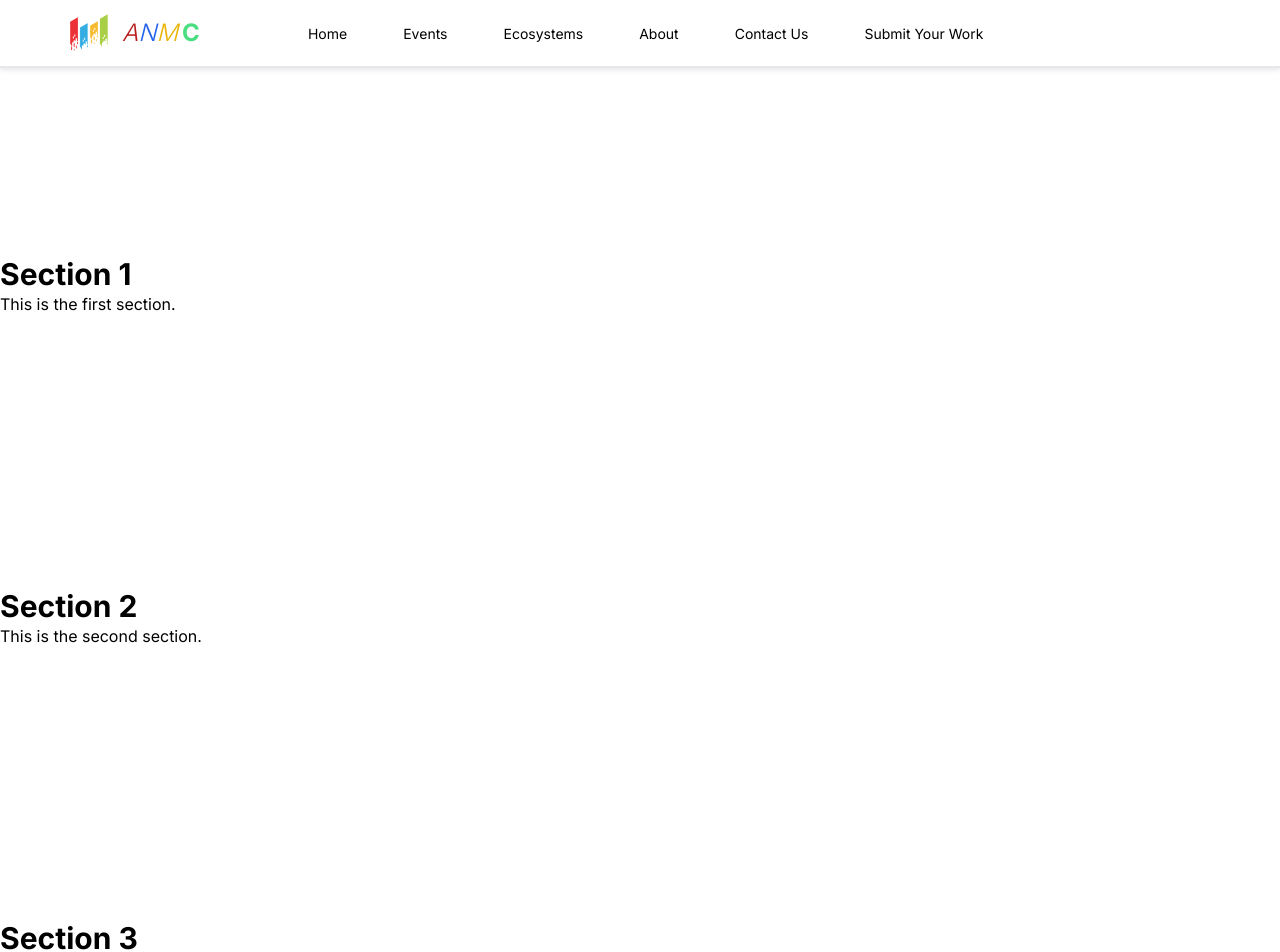
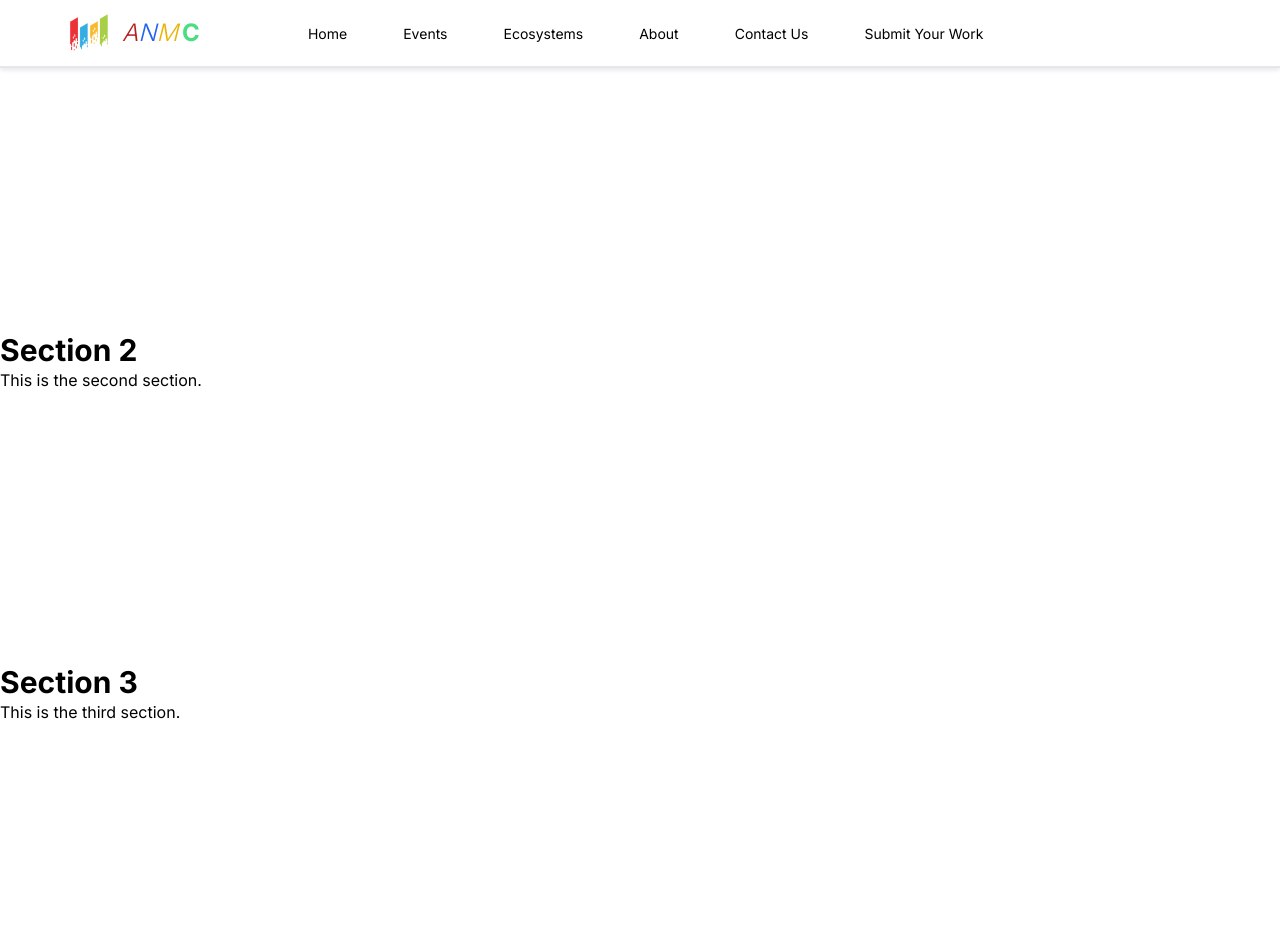
Before and after one commit to PEPPERLYL/anmc, a Next.js app: page / in a window 1280 px wide. Shown: the top 952 px of the page. Built offline with nearby package versions, Linux system fonts and the light colour scheme.

Commit message:
third commit-4

```diff
--- a/app/globals.css
+++ b/app/globals.css
@@ -1,6 +1,27 @@
 @tailwind base;
 @tailwind components;
 @tailwind utilities;
+
+/* Define the rainbow colors using custom CSS variables */
+:root {
+  --border-color-1: #ff0000; /* Red */
+  --border-color-2: #0000ff; /* Blue */
+  --border-color-3: #ffff00; /* Yellow */
+  --border-color-4: #00ff00; /* Green */
+}
+
+/* Apply the rainbow border */
+.border-rainbow {
+  border-image: linear-gradient(
+      to bottom,
+      var(--border-color-1),
+      var(--border-color-2),
+      var(--border-color-3),
+      var(--border-color-4)
+    )
+    1;
+  border-image-slice: 1;
+}
 
 .sticky-header {
   position: fixed;
--- a/app/page.js
+++ b/app/page.js
@@ -16,14 +16,19 @@ export default function Home() {
   const scrollToRef = (sectionId) => {
     const ref = sectionRefs[sectionId];
     if (ref && ref.current) {
-      ref.current.scrollIntoView({ behavior: "smooth" });
+      ref.current.scrollIntoView({
+        behavior: "smooth",
+        block: "start",
+        inline: "nearest",
+        inlineMargin: 20,
+      });
     }
   };
 
   return (
     <main className="w-full flex flex-col">
       <Header scrollToRef={scrollToRef} />
-      <section ref={sectionRefs.home} className="h-[300px] mt-64 mb-8">
+      <section ref={sectionRefs.home} className="h-[300px]  mb-8">
         <h1 className="text-3xl font-bold">Section 1</h1>
         <p>This is the first section.</p>
       </section>
@@ -31,7 +36,7 @@ export default function Home() {
         <h1 className="text-3xl font-bold">Section 2</h1>
         <p>This is the second section.</p>
       </section>
-      <section ref={sectionRefs.ecosystems} className="h-[300px] mb-[500px]">
+      <section ref={sectionRefs.ecosystems} className="h-[300px] mb-8">
         <h1 className="text-3xl font-bold">Section 3</h1>
         <p>This is the third section.</p>
       </section>
--- a/components/Header.js
+++ b/components/Header.js
@@ -84,12 +84,12 @@ export default function Header({ scrollToRef }) {
       </div>
       {/* Mobile menu */}
       <div
-        className={`lg:hidden fixed top-0 right-0 h-full bg-white bg-opacity-80 z-50 transition-all duration-500 ${
-          isMenuOpen ? "w-3/4" : "w-0"
+        className={`lg:hidden fixed top-0 right-0 h-full bg-white z-50 transition-all duration-500 ${
+          isMenuOpen ? "w-3/5" : "w-0"
         }`}
         onClick={() => setIsMenuOpen(false)}
       >
-        <div className="bg-tertiary border-l-2 border-gray-600 w-full h-full flex flex-col justify-start p-4">
+        <div className="bg-tertiary border-l-4 border-rainbow w-full h-full flex flex-col justify-start p-4">
           <IoCloseOutline
             className="text-3xl my-4 cursor-pointer"
             onClick={toggleMenu}
```
